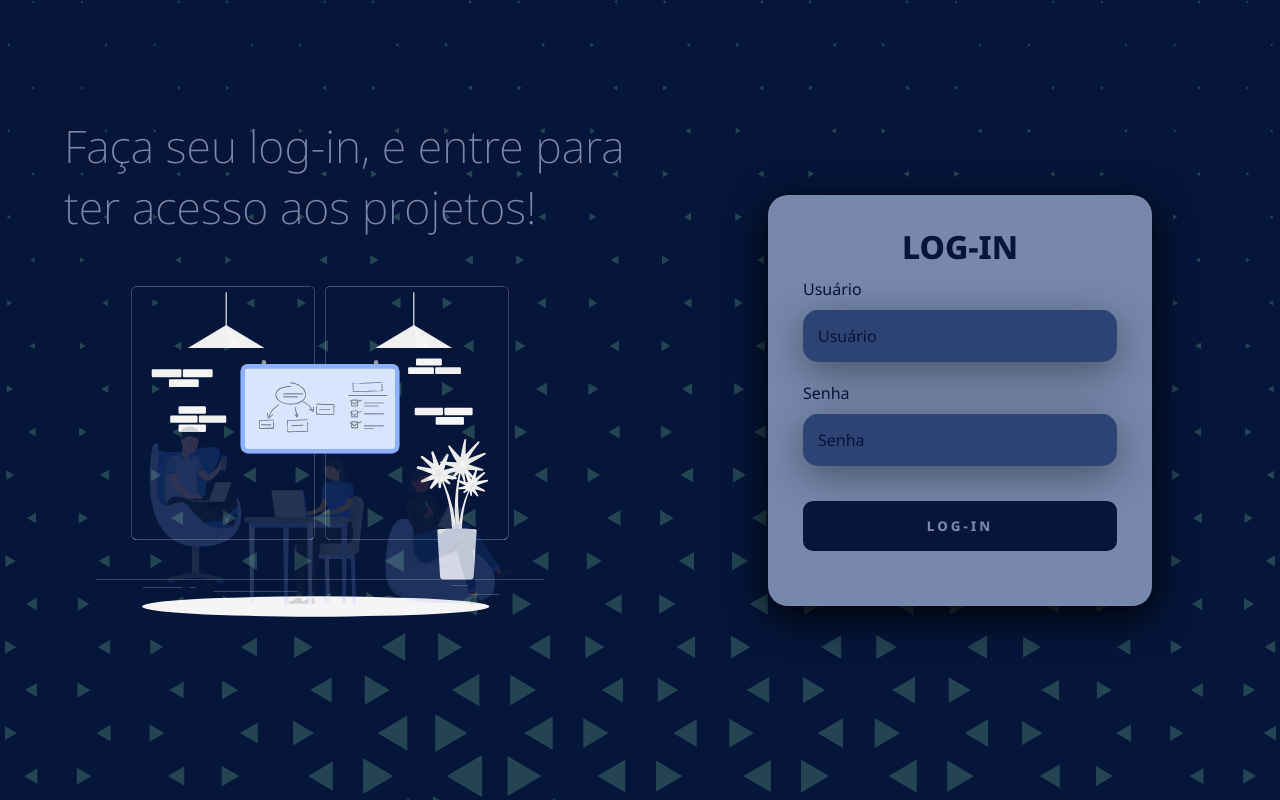
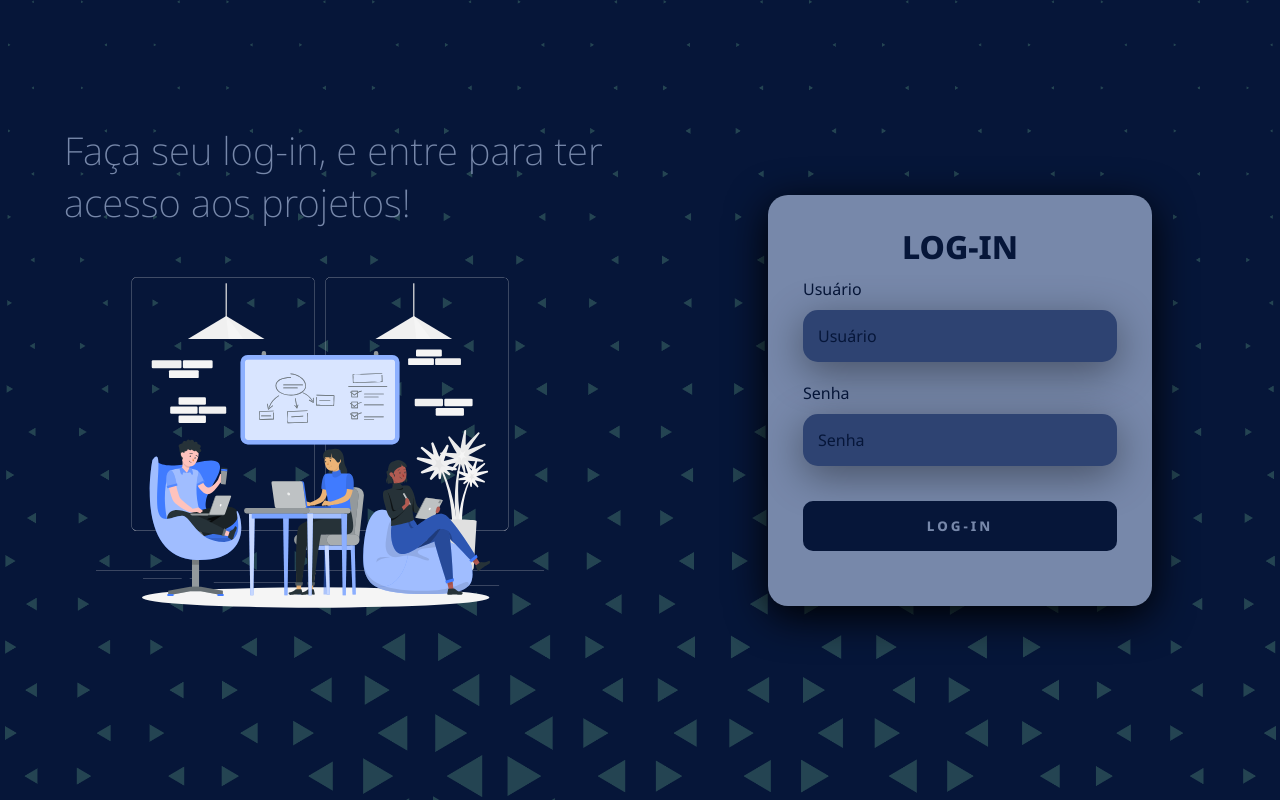
Before and after one commit to KaickyNoveleto/Login-Page, a plain HTML site: page index.html in a window 1280 px wide. Drawn offline with Linux system fonts and the light colour scheme.

Commit message:
Minor Update

```diff
--- a/styles/login-style.css
+++ b/styles/login-style.css
@@ -43,7 +43,7 @@ main {
 
 .left-side > h1 {
     padding-left: 10%;
-    font-size: 3.5vw;
+    font-size: 3vw;
     font-weight: 200;
     color: #7788AA;
 }
```
